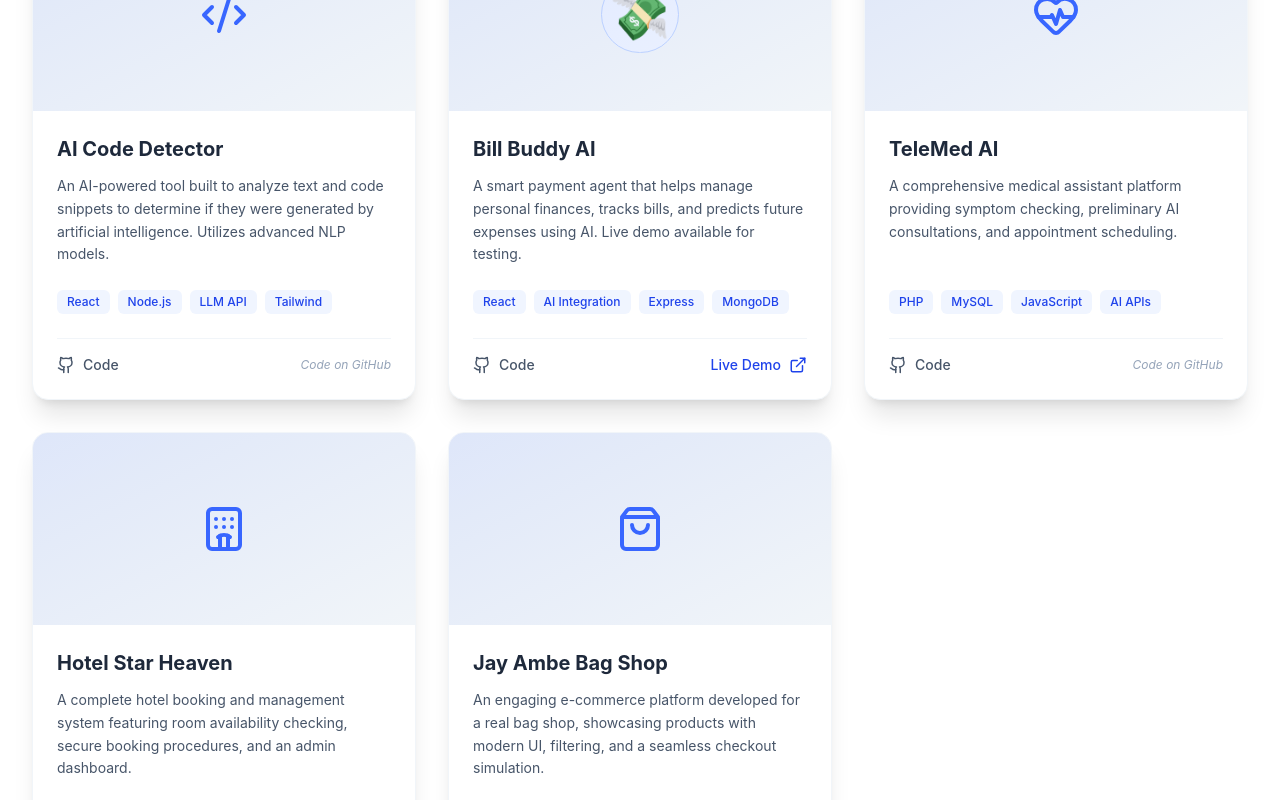
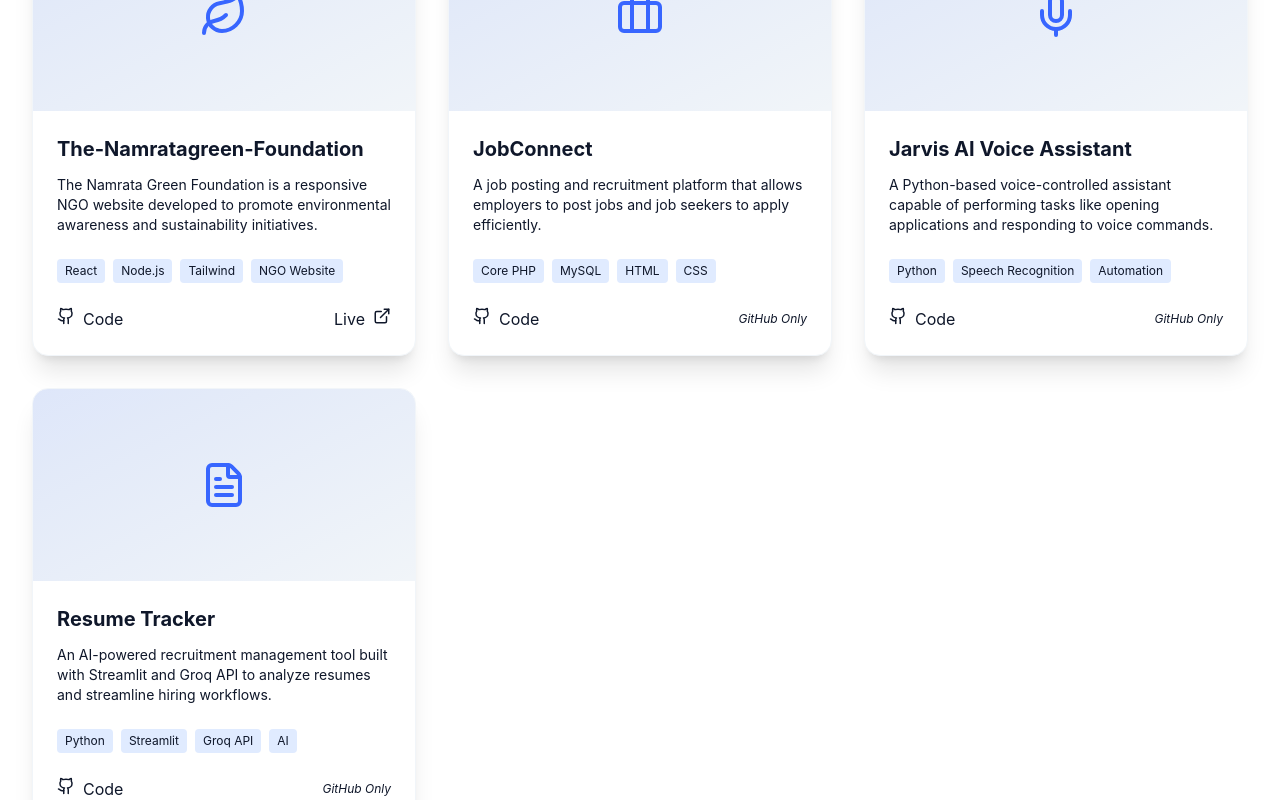
Before and after one commit to karanudani3011/Portfolio, a React (Vite) app: page / in a window 1280 px wide. Shown: the part 3420-4220 px from the top of the page. Built offline with nearby package versions, Linux system fonts and the light colour scheme.

Commit message:
Updated hero & project section and fixed errors

```diff
--- a/src/components/Hero.jsx
+++ b/src/components/Hero.jsx
@@ -46,7 +46,7 @@ const Hero = () => {
                                 View Projects
                                 <ArrowRight size={18} className="group-hover:translate-x-1 transition-transform" />
                             </a>
-                            <a href="https://drive.google.com/file/d/1H6r0Arthcr52aoqZMIz0gj_jtq3QDhB5/view?usp=sharing" download className="btn-outline w-full sm:w-auto flex items-center justify-center gap-2 group">
+                            <a href="https://drive.google.com/file/d/1H6r0Arthcr52aoqZMIz0gj_jtq3QDhB5/view?usp=sharing" download className="btn-outline w-full sm:w-auto flex items-center justify-center gap-2 group " target='_blank'>
                                 <Download size={18} className="group-hover:-translate-y-1 transition-transform" />
                                 Resume
                             </a>
--- a/src/components/Projects.jsx
+++ b/src/components/Projects.jsx
@@ -1,54 +1,45 @@
 import { useState } from 'react';
 import { motion, AnimatePresence } from 'framer-motion';
-import { Github, ExternalLink, Code2, HeartPulse, Hotel, ShoppingBag } from 'lucide-react';
+import { Github, ExternalLink, Leaf, Briefcase, Mic, FileText } from 'lucide-react';
 
 const Projects = () => {
     const [filter, setFilter] = useState('All');
 
     const projects = [
         {
-            title: 'AI Code Detector',
-            description: 'An AI-powered tool built to analyze text and code snippets to determine if they were generated by artificial intelligence. Utilizes advanced NLP models.',
-            imageIcon: <Code2 size={48} className="text-softBlue-500" />,
-            tags: ['React', 'Node.js', 'LLM API', 'Tailwind'],
-            category: 'AI',
-            githubLink: '#',
+            title: 'The-Namratagreen-Foundation',
+            description: 'The Namrata Green Foundation is a responsive NGO website developed to promote environmental awareness and sustainability initiatives.',
+            imageIcon: <Leaf size={48} className="text-softBlue-500" />,
+            tags: ['React', 'Node.js', 'Tailwind', 'NGO Website'],
+            category: 'Web',
+            githubLink: 'https://github.com/karanudani3011/The-Namratagreen-Foundation',
+            liveLink: 'https://namrtagreen.org/',
+        },
+        {
+            title: 'JobConnect',
+            description: 'A job posting and recruitment platform that allows employers to post jobs and job seekers to apply efficiently.',
+            imageIcon: <Briefcase size={48} className="text-softBlue-500" />,
+            tags: ['Core PHP', 'MySQL', 'HTML', 'CSS'],
+            category: 'Web',
+            githubLink: 'https://github.com/karanudani3011/Job-connect',
             liveLink: null,
         },
         {
-            title: 'Bill Buddy AI',
-            description: 'A smart payment agent that helps manage personal finances, tracks bills, and predicts future expenses using AI. Live demo available for testing.',
-            imageIcon: <span className="text-5xl border border-softBlue-200 dark:border-softBlue-800 rounded-full p-2 bg-softBlue-50 dark:bg-softBlue-900/30">💸</span>,
-            tags: ['React', 'AI Integration', 'Express', 'MongoDB'],
+            title: 'Jarvis AI Voice Assistant',
+            description: 'A Python-based voice-controlled assistant capable of performing tasks like opening applications and responding to voice commands.',
+            imageIcon: <Mic size={48} className="text-softBlue-500" />,
+            tags: ['Python', 'Speech Recognition', 'Automation'],
             category: 'AI',
-            githubLink: '#',
-            liveLink: '#demo',
-        },
-        {
-            title: 'TeleMed AI',
-            description: 'A comprehensive medical assistant platform providing symptom checking, preliminary AI consultations, and appointment scheduling.',
-            imageIcon: <HeartPulse size={48} className="text-softBlue-500" />,
-            tags: ['PHP', 'MySQL', 'JavaScript', 'AI APIs'],
-            category: 'Web',
-            githubLink: '#',
+            githubLink: 'https://github.com/karanudani3011/Jarvis-ai-assistant-',
             liveLink: null,
         },
         {
-            title: 'Hotel Star Heaven',
-            description: 'A complete hotel booking and management system featuring room availability checking, secure booking procedures, and an admin dashboard.',
-            imageIcon: <Hotel size={48} className="text-softBlue-500" />,
-            tags: ['Laravel', 'PHP', 'Tailwind', 'MySQL'],
-            category: 'Web',
-            githubLink: '#',
-            liveLink: null,
-        },
-        {
-            title: 'Jay Ambe Bag Shop',
-            description: 'An engaging e-commerce platform developed for a real bag shop, showcasing products with modern UI, filtering, and a seamless checkout simulation.',
-            imageIcon: <ShoppingBag size={48} className="text-softBlue-500" />,
-            tags: ['React.js', 'Context API', 'CSS Styling'],
-            category: 'Web',
-            githubLink: '#',
+            title: 'Resume Tracker',
+            description: 'An AI-powered recruitment management tool built with Streamlit and Groq API to analyze resumes and streamline hiring workflows.',
+            imageIcon: <FileText size={48} className="text-softBlue-500" />,
+            tags: ['Python', 'Streamlit', 'Groq API', 'AI'],
+            category: 'AI',
+            githubLink: 'https://github.com/karanudani3011/Resume-Tracker-',
             liveLink: null,
         }
     ];
@@ -74,7 +65,7 @@ const Projects = () => {
                         Featured Projects
                     </motion.h2>
 
-                    {/* Project Filtering */}
+                    {/* Filters */}
                     <motion.div
                         initial={{ opacity: 0, y: 20 }}
                         whileInView={{ opacity: 1, y: 0 }}
@@ -86,10 +77,11 @@ const Projects = () => {
                             <button
                                 key={f}
                                 onClick={() => setFilter(f)}
-                                className={`px-6 py-2 rounded-full font-medium transition-all duration-300 ${filter === f
+                                className={`px-6 py-2 rounded-full font-medium transition-all duration-300 ${
+                                    filter === f
                                         ? 'bg-softBlue-600 text-white shadow-lg shadow-softBlue-500/30'
                                         : 'bg-slate-100 dark:bg-slate-800 text-slate-600 dark:text-slate-300 hover:bg-slate-200 dark:hover:bg-slate-700'
-                                    }`}
+                                }`}
                             >
                                 {f}
                             </button>
@@ -97,13 +89,10 @@ const Projects = () => {
                     </motion.div>
                 </div>
 
-                {/* Projects Grid */}
-                <motion.div
-                    layout
-                    className="grid grid-cols-1 md:grid-cols-2 lg:grid-cols-3 gap-8"
-                >
+                {/* Grid */}
+                <motion.div layout className="grid grid-cols-1 md:grid-cols-2 lg:grid-cols-3 gap-8">
                     <AnimatePresence>
-                        {filteredProjects.map((project, index) => (
+                        {filteredProjects.map((project) => (
                             <motion.div
                                 key={project.title}
                                 layout
@@ -113,62 +102,46 @@ const Projects = () => {
                                 transition={{ duration: 0.4 }}
                                 className="card flex flex-col h-full group"
                             >
-                                {/* Decorative top section replacing image for now */}
                                 <div className="h-48 bg-slate-100 dark:bg-slate-800 flex items-center justify-center relative overflow-hidden">
                                     <div className="absolute inset-0 bg-gradient-to-br from-softBlue-500/10 to-transparent"></div>
-                                    <motion.div
-                                        whileHover={{ scale: 1.1, rotate: 5 }}
-                                        transition={{ type: "spring", stiffness: 300 }}
-                                    >
+
+                                    <motion.div whileHover={{ scale: 1.1, rotate: 5 }}>
                                         {project.imageIcon}
                                     </motion.div>
-                                    {/* Overlay on hover */}
-                                    <div className="absolute inset-0 bg-softBlue-600/90 flex flex-col items-center justify-center opacity-0 group-hover:opacity-100 transition-opacity duration-300 gap-4">
-                                        <span className="text-white font-medium px-4 py-2 border border-white/30 rounded-full backdrop-blur-sm">View Details</span>
+
+                                    <div className="absolute inset-0 bg-softBlue-600/90 flex items-center justify-center opacity-0 group-hover:opacity-100 transition-opacity duration-300">
+                                        <span className="text-white font-medium px-4 py-2 border border-white/30 rounded-full">
+                                            View Details
+                                        </span>
                                     </div>
                                 </div>
 
                                 <div className="p-6 flex-grow flex flex-col">
-                                    <h3 className="text-xl font-bold text-slate-800 dark:text-white mb-3 group-hover:text-softBlue-600 dark:group-hover:text-softBlue-400 transition-colors">
-                                        {project.title}
-                                    </h3>
-                                    <p className="text-slate-600 dark:text-slate-400 mb-6 flex-grow text-sm leading-relaxed">
+                                    <h3 className="text-xl font-bold mb-3">{project.title}</h3>
+
+                                    <p className="text-sm mb-6 flex-grow">
                                         {project.description}
                                     </p>
 
-                                    {/* Tags */}
                                     <div className="flex flex-wrap gap-2 mb-6">
                                         {project.tags.map(tag => (
-                                            <span key={tag} className="text-xs font-medium px-2.5 py-1 bg-softBlue-50 text-softBlue-600 dark:bg-softBlue-900/30 dark:text-softBlue-400 rounded-md">
+                                            <span key={tag} className="text-xs px-2 py-1 bg-softBlue-100 rounded">
                                                 {tag}
                                             </span>
                                         ))}
                                     </div>
 
-                                    {/* Links */}
-                                    <div className="pt-4 border-t border-slate-100 dark:border-slate-800 flex items-center justify-between">
-                                        <a
-                                            href={project.githubLink}
-                                            target="_blank"
-                                            rel="noopener noreferrer"
-                                            className="flex items-center gap-2 text-sm font-medium text-slate-600 hover:text-slate-900 dark:text-slate-400 dark:hover:text-white transition-colors"
-                                        >
-                                            <Github size={18} />
-                                            Code
+                                    <div className="flex justify-between items-center">
+                                        <a href={project.githubLink} target="_blank" rel="noreferrer" className="flex gap-2">
+                                            <Github size={18} /> Code
                                         </a>
 
                                         {project.liveLink ? (
-                                            <a
-                                                href={project.liveLink}
-                                                target="_blank"
-                                                rel="noopener noreferrer"
-                                                className="flex items-center gap-2 text-sm font-medium text-softBlue-600 hover:text-softBlue-700 dark:text-softBlue-400 dark:hover:text-softBlue-300 transition-colors"
-                                            >
-                                                Live Demo
-                                                <ExternalLink size={18} />
+                                            <a href={project.liveLink} target="_blank" rel="noreferrer" className="flex gap-2">
+                                                Live <ExternalLink size={18} />
                                             </a>
                                         ) : (
-                                            <span className="text-xs text-slate-400 dark:text-slate-500 italic">Code on GitHub</span>
+                                            <span className="text-xs italic">GitHub Only</span>
                                         )}
                                     </div>
                                 </div>
```
